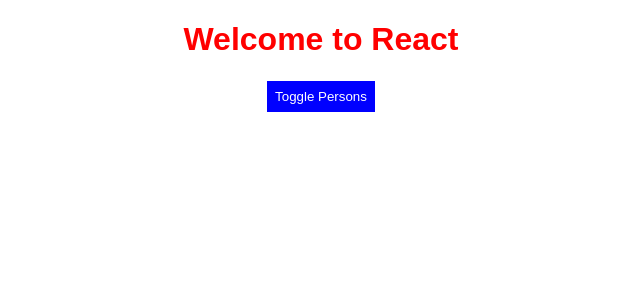
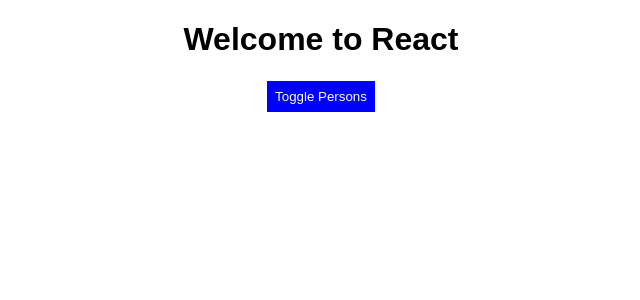
Before and after one commit to thodorisk/react-learning-app, a React (Create React App) app: page / in a window 1280 px wide. Shown: the top 300 px of the page, without its empty margins (319-959 px from the left). Built offline with nearby package versions, Linux system fonts and the light colour scheme.

Commit message:
set styles in a text dynamically using classes

```diff
--- a/src/App.css
+++ b/src/App.css
@@ -2,8 +2,8 @@
   text-align: center;
 }
 
-.red {
-  color: red;
+.purple {
+  color: purple;
 }
 
 .bold {
--- a/src/App.js
+++ b/src/App.js
@@ -68,11 +68,15 @@
       style.backgroundColor = 'cyan';
     }
 
-    let classes = ['red', 'bold'].join(' ');
+    let classes = [];
+    if (this.state.persons.length <= 2)
+      classes.push('purple');
+    if (this.state.persons.length <= 1)
+      classes.push('bold');
 
     return (
       <div className="App">
-        <h1 className={classes}>Welcome to React</h1>
+        <h1 className={classes.join(' ')}>Welcome to React</h1>
         <button style={style} onClick={this.togglePersonsVisibilityHandler}>
           Toggle Persons
         </button>
```
